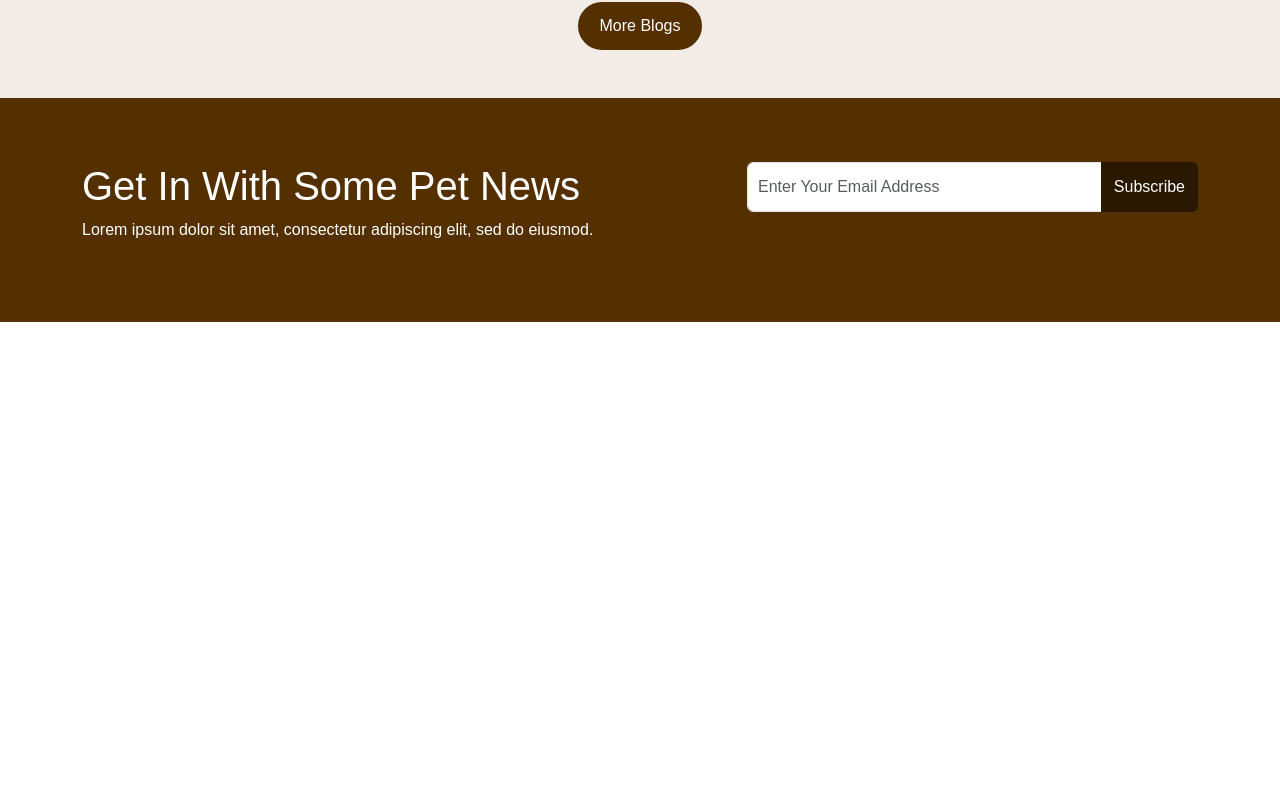
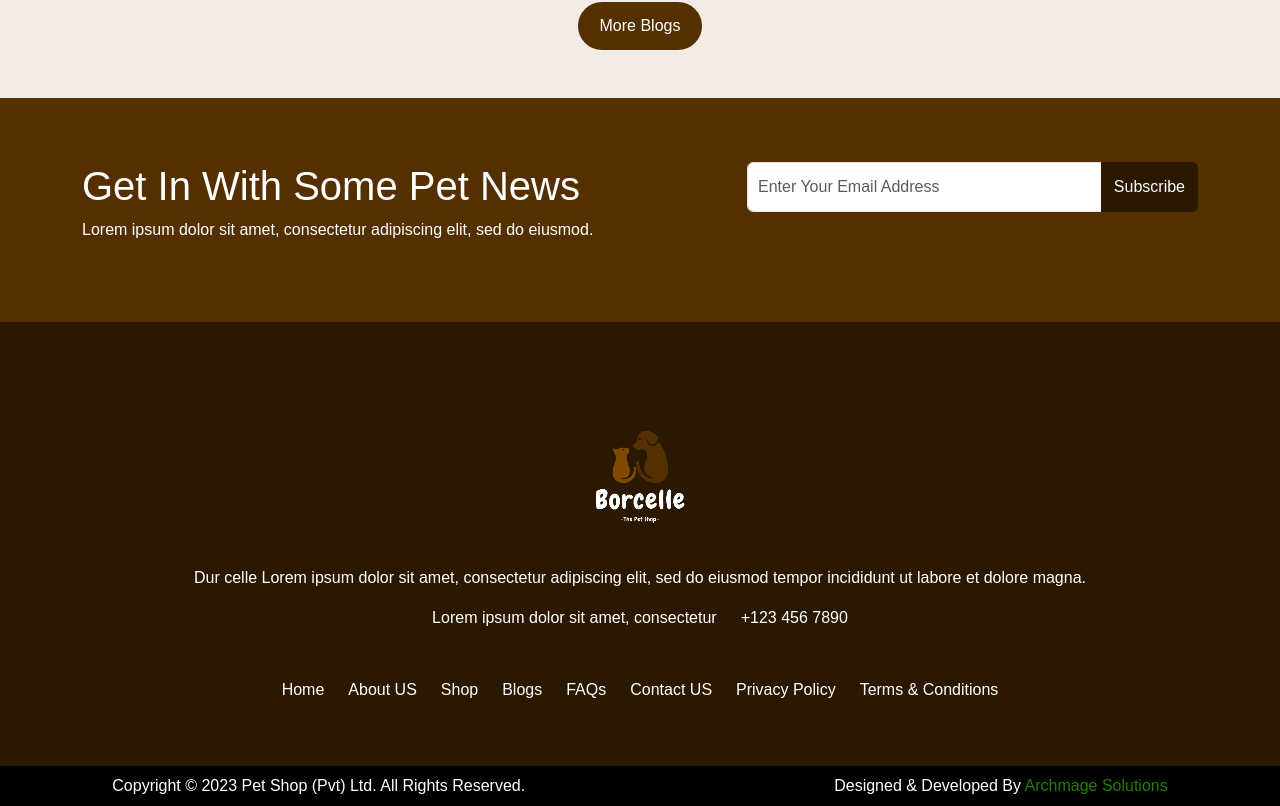
Before and after one commit to chamaxx9zp/pet-shop, a Next.js app: page / in a window 1280 px wide. Shown: the part 2477-3283 px from the top of the page. Before the commit the page ends 2799 px from the top, so only its background shows below. Built offline with nearby package versions, Linux system fonts and the light colour scheme; a web font is replaced by a local one.

Commit message:
add footer component

```diff
--- /dev/null
+++ b/src/app/components/common/footer/Footer.module.scss
@@ -0,0 +1,18 @@
+.background-color{
+    background-color: #2B1800;
+}
+
+.row-padding{
+    padding-top: 4rem;
+    padding-bottom: 4rem;
+    text-align: center;
+}
+
+.footer-line{
+    background-color: #000000;
+    text-align: center;
+}
+
+.archmage{
+    color: #217E00;
+}
--- /dev/null
+++ b/src/app/components/common/footer/Footer.tsx
@@ -0,0 +1,75 @@
+import React from 'react'
+import Container from 'react-bootstrap/Container';
+import Row from 'react-bootstrap/Row';
+import Col from 'react-bootstrap/Col';
+import styles from './Footer.module.scss'
+import Image from 'next/image';
+import Link from 'next/link';
+import footer_icon from '../../../../../public/footer/footer-icon.png'
+
+function Footer() {
+  return (
+    <>
+      <div className={styles["background-color"]}>
+        <Container>
+          <Row className={styles["row-padding"]}>
+            <Col>
+              <div className="text-center">
+                <Image src={footer_icon} alt="footer-icon" />
+                <p className="text-white">
+                  Dur celle Lorem ipsum dolor sit amet, consectetur adipiscing
+                  elit, sed do eiusmod tempor incididunt ut labore et dolore
+                  magna.
+                </p>
+                <div className="d-flex"></div>
+                <Row className="justify-content-md-center text-white">
+                  <Col md="auto">Lorem ipsum dolor sit amet, consectetur</Col>
+                  <Col md="auto">+123 456 7890</Col>
+                </Row>
+                <Row className="justify-content-md-center text-white mt-5">
+                  <Col md="auto">
+                    <Link href="/" className='link-none text-white'>Home</Link>
+                  </Col>
+                  <Col md="auto">
+                    <Link href="/about-us" className='link-none text-white'>About US</Link>
+                  </Col>
+                  <Col md="auto">
+                    <Link href="/shop" className='link-none text-white'>Shop</Link>
+                  </Col>
+                  <Col md="auto">
+                    <Link href="/blog" className='link-none text-white'>Blogs</Link>
+                  </Col>
+                  <Col md="auto">
+                    <Link href="/faq" className='link-none text-white'>FAQs</Link>
+                  </Col>
+                  <Col md="auto">
+                    <Link href="/contact-us" className='link-none text-white'>Contact US</Link>
+                  </Col>
+                  <Col md="auto">
+                    <Link href="/privacy-policy" className='link-none text-white'>Privacy Policy</Link>
+                  </Col>
+                  <Col md="auto">
+                    <Link href="/terms-and-conditions" className='link-none text-white'>Terms & Conditions</Link>
+                  </Col>
+                </Row>
+              </div>
+            </Col>
+          </Row>
+        </Container>
+      </div>
+      <div className={styles["footer-line"]}>
+        <Container className="text-white">
+          <Row className="justify-content-md-center py-2">
+            <Col md="auto">Copyright © 2023 Pet Shop (Pvt) Ltd. All Rights Reserved.</Col>
+            <Col md={3}></Col>
+            <Col md="auto">Designed & Developed By <span>
+                <Link href="https://www.archmage.lk/" className={`${styles.archmage} link-none`}>Archmage Solutions</Link></span>
+            </Col>
+          </Row>
+        </Container>
+      </div>
+    </>
+  );
+}
+
+export default Footer
--- a/src/app/components/hero-slider/HeroSlider.tsx
+++ b/src/app/components/hero-slider/HeroSlider.tsx
@@ -6,7 +6,7 @@ import Image from "next/image";
 import Container from "react-bootstrap/Container";
 import Row from "react-bootstrap/Row";
 import Col from "react-bootstrap/Col";
-import ButtonHoverWhite from "../buttons/ButtonHoverWhite/ButtonHoverWhite";
+import ButtonHoverWhite from "../common/buttons/ButtonHoverWhite/ButtonHoverWhite";
 
 import firstSlideImage from "../../../../public/homepage/hero-slider/adorable-dog-park-nature-with-owner.jpg";
 
@@ -31,26 +31,7 @@ function HeroSlider() {
                     aliqua.
                   </p>
                   <div className="text-start">
-                    <ButtonHoverWhite text="Shop Now"/>
-                  </div>
-                </Carousel.Caption>
-
-              </Carousel.Item>
-              <Carousel.Item>
-                <Image
-                  src={firstSlideImage}
-                  alt="First slide"
-                  className="imgcont"
-                />
-                <Carousel.Caption className="hero-caption">
-                  <h1 className="text-start">Furry Friends Haven</h1>
-                  <p className="text-start">
-                    Lorem ipsum dolor sit amet, consectetur adipiscing elit, sed
-                    do eiusmod tempor incididunt ut labore et dolore magna
-                    aliqua.
-                  </p>
-                  <div className="text-start">
-                    <ButtonHoverWhite text="Shop Now"/>
+                    <ButtonHoverWhite text="Shop Now" />
                   </div>
                 </Carousel.Caption>
               </Carousel.Item>
@@ -68,7 +49,25 @@ function HeroSlider() {
                     aliqua.
                   </p>
                   <div className="text-start">
-                    <ButtonHoverWhite text="Shop Now"/>
+                    <ButtonHoverWhite text="Shop Now" />
+                  </div>
+                </Carousel.Caption>
+              </Carousel.Item>
+              <Carousel.Item>
+                <Image
+                  src={firstSlideImage}
+                  alt="First slide"
+                  className="imgcont"
+                />
+                <Carousel.Caption className="hero-caption">
+                  <h1 className="text-start">Furry Friends Haven</h1>
+                  <p className="text-start">
+                    Lorem ipsum dolor sit amet, consectetur adipiscing elit, sed
+                    do eiusmod tempor incididunt ut labore et dolore magna
+                    aliqua.
+                  </p>
+                  <div className="text-start">
+                    <ButtonHoverWhite text="Shop Now" />
                   </div>
                 </Carousel.Caption>
               </Carousel.Item>
--- a/src/app/page.tsx
+++ b/src/app/page.tsx
@@ -6,6 +6,7 @@ import FeaturedProducts from "./components/featured-products/FeaturedProducts";
 import PromotionBanner from "./components/promotion-banner/PromotionBanner";
 import Blog from "./components/blogs/Blog";
 import NewsLetter from "./components/news-letter/NewsLetter";
+import Footer from "./components/common/footer/Footer";
 
 export default function Home() {
   return (
@@ -15,6 +16,7 @@ export default function Home() {
       <PromotionBanner/>
       <Blog/>
       <NewsLetter/>
+      <Footer/>
     </>
   );
 }
```
Also changed, not shown: src/app/components/blogs/Blog.tsx (+16 -18 lines), src/app/components/promotion-banner/PromotionBanner.tsx (+14 -15 lines), src/app/faq/page.tsx (added, +11 -0 lines), public/footer/footer-icon.png (added), src/app/components/common/buttons/ButtonHoverBrown/ButtonHoverBrown.module.scss (renamed from src/app/components/buttons/ButtonHoverBrown/ButtonHoverBrown.module.scss), src/app/components/common/buttons/ButtonHoverBrown/ButtonHoverBrown.tsx (renamed from src/app/components/buttons/ButtonHoverBrown/ButtonHoverBrown.tsx), src/app/components/common/buttons/ButtonHoverWhite/ButtonHoverWhite.module.scss (renamed from src/app/components/buttons/ButtonHoverWhite/ButtonHoverWhite.module.scss), src/app/components/common/buttons/ButtonHoverWhite/ButtonHoverWhite.tsx (renamed from src/app/components/buttons/ButtonHoverWhite/ButtonHoverWhite.tsx).
